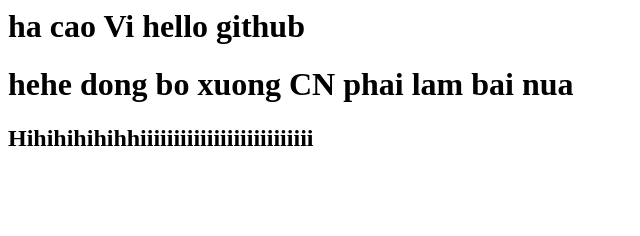
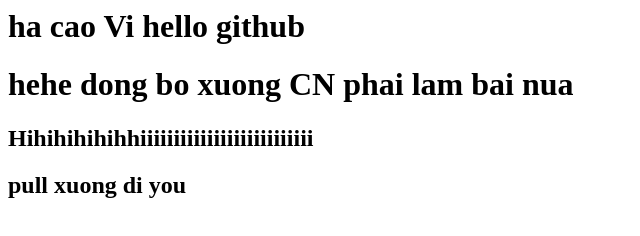
Before and after one commit to ICaoVy/Github-Demo, a plain HTML site: page index.html in a window 1280 px wide. Shown: the whole page, without its empty margins (0-640 px from the left). Drawn offline with Linux system fonts and the light colour scheme.

Commit message:
pull xuong di  index.html

```diff
--- a/index.html
+++ b/index.html
@@ -3,3 +3,5 @@
 <h1>hehe  dong bo xuong CN phai lam bai nua</h1>
 
 <h2>Hihihihihihhiiiiiiiiiiiiiiiiiiiiiiiiii</h2>
+
+<h2>pull xuong di you</h2>
```
